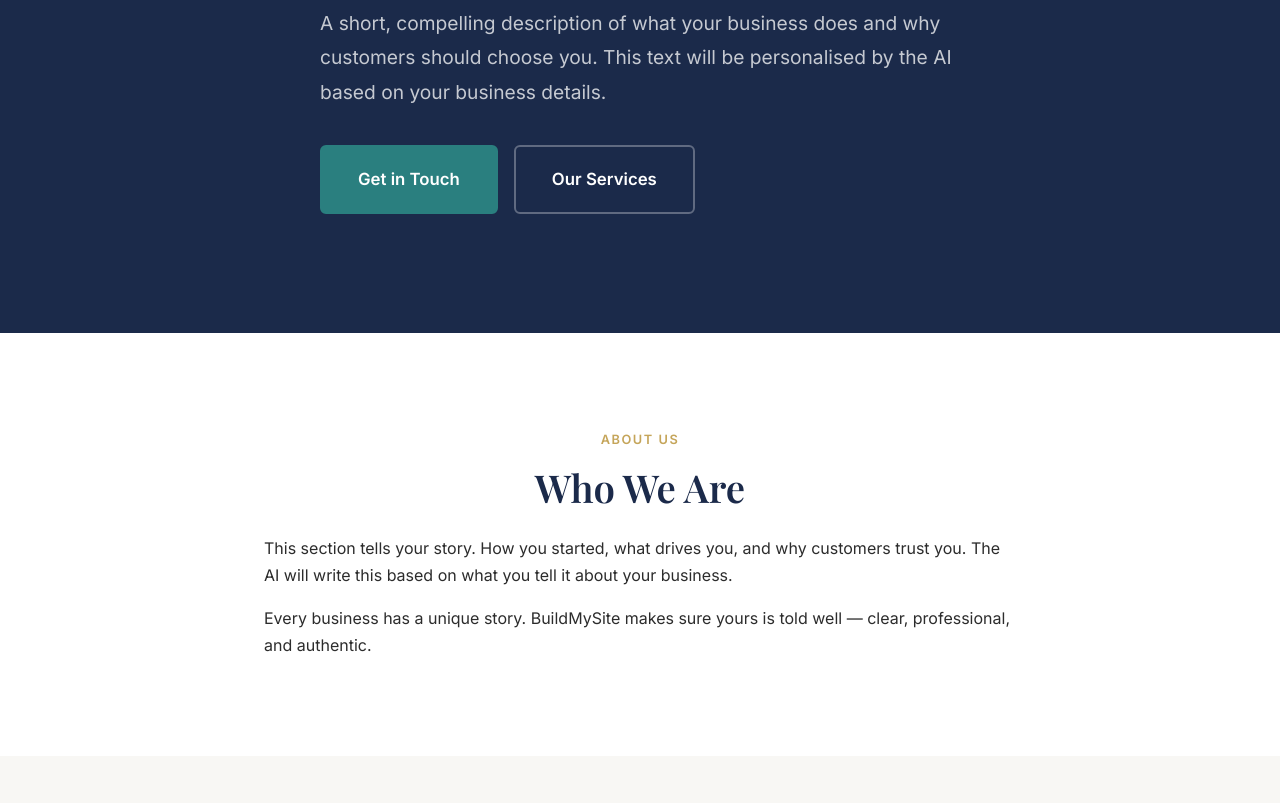
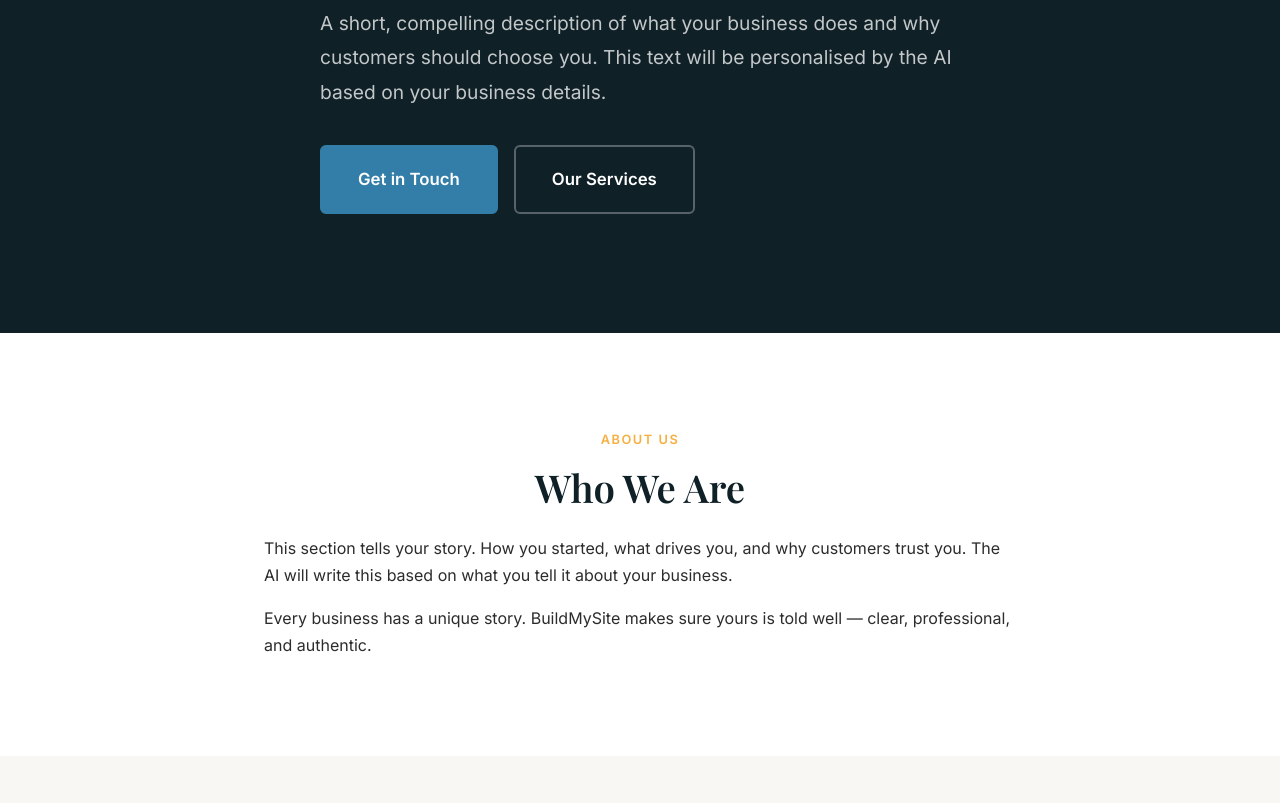
Before and after one commit to roryroberts-dev/riskservices-ai, a website: page index.html in a window 1280 px wide. Shown: the part 307-1110 px from the top of the page. Drawn offline with nearby package versions, Linux system fonts and the light colour scheme.

Commit message:
BuildMySite: update css/style.css

```diff
--- a/css/style.css
+++ b/css/style.css
@@ -562,3 +562,13 @@ textarea.form-control { min-height: 120px; resize: vertical; }
    AI-GENERATED STYLES BELOW THIS LINE
    The agent appends business-specific styles here.
    ============================================================ */
+:root {
+  --color-primary: #0F2027; /* Dark blue/almost black for professional tech feel */
+  --color-primary-light: #203A43;
+  --color-primary-dark: #071317;
+  --color-accent: #337EA9; /* A vibrant, data-driven blue */
+  --color-accent-dark: #266380;
+  --color-accent-light: #E0EFF6;
+  --color-highlight: #F5B041; /* A golden yellow for a modern, innovative highlight */
+  --color-highlight-light: #F8C471;
+}
```
